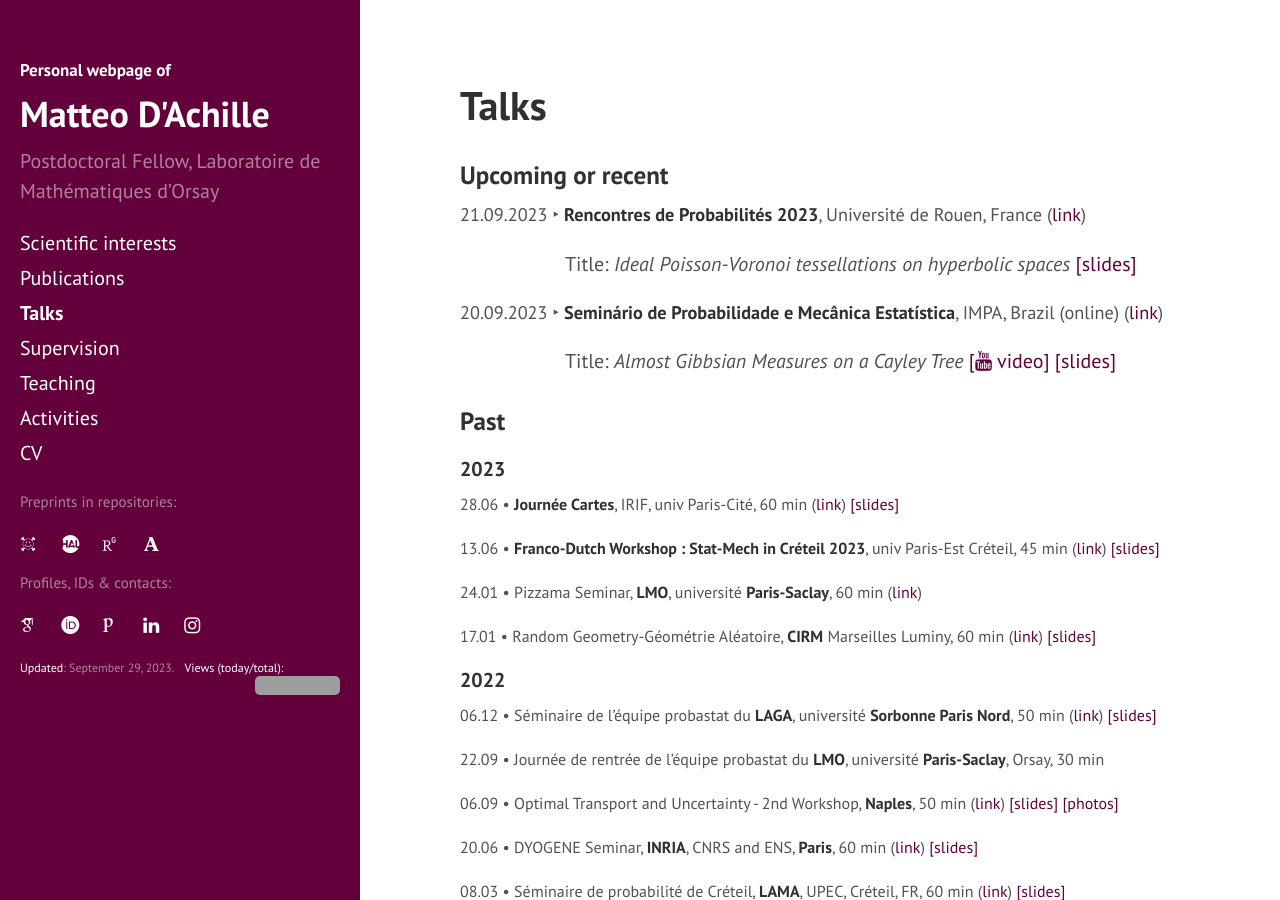
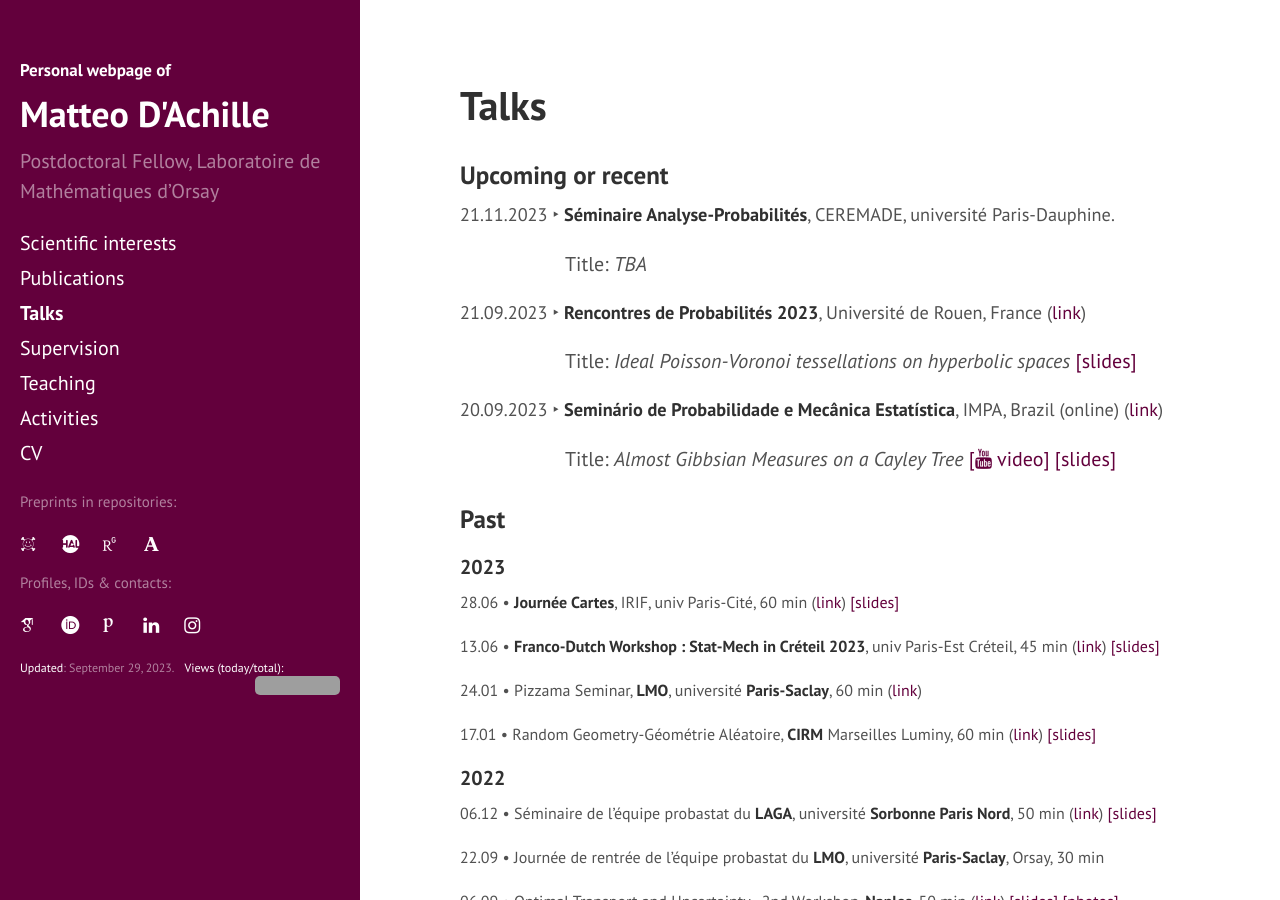
Before and after one commit to matteodachille/matteodachille.github.io, a Jekyll site: the page built from talks.md, in a window 1280 px wide and 900 px high. Built offline with Jekyll 4.4.1, drawn with Linux system fonts in a browser that asks for light colours; nearby versions of some CDN libraries; some web fonts are replaced; grey boxes are pictures that could not be loaded.

Commit message:
Updated talk list

```diff
--- a/talks.md
+++ b/talks.md
@@ -24,6 +24,12 @@ s
 
 
 ### Upcoming or recent
+
+21.11.2023 &#x2023; **Séminaire Analyse-Probabilités**, CEREMADE, université Paris-Dauphine.
+{: style="font-size: 18.3px" }
+
+Title: _TBA_
+{: style="margin-left: 105px" }
 
 21.09.2023 &#x2023; **Rencontres de Probabilités 2023**, Université de Rouen, France ([link](https://lmrs.univ-rouen.fr/fr/content/rencontres-de-probabilites-2023){:target="_blank"})
 {: style="font-size: 18.3px" }
```
